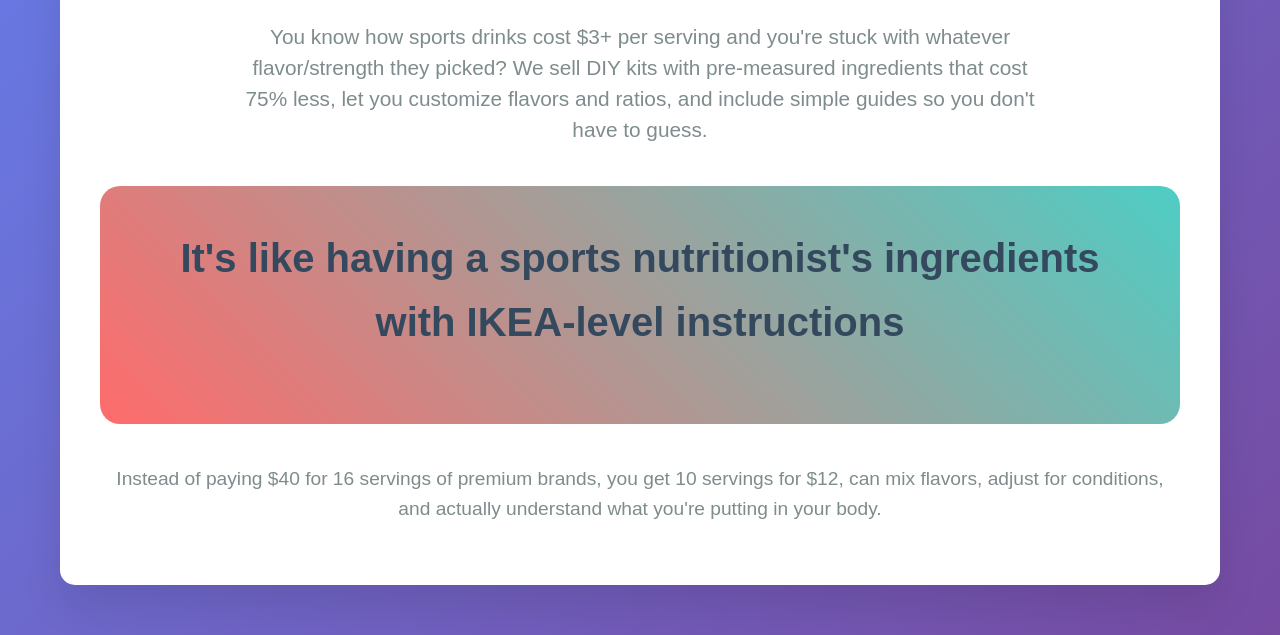
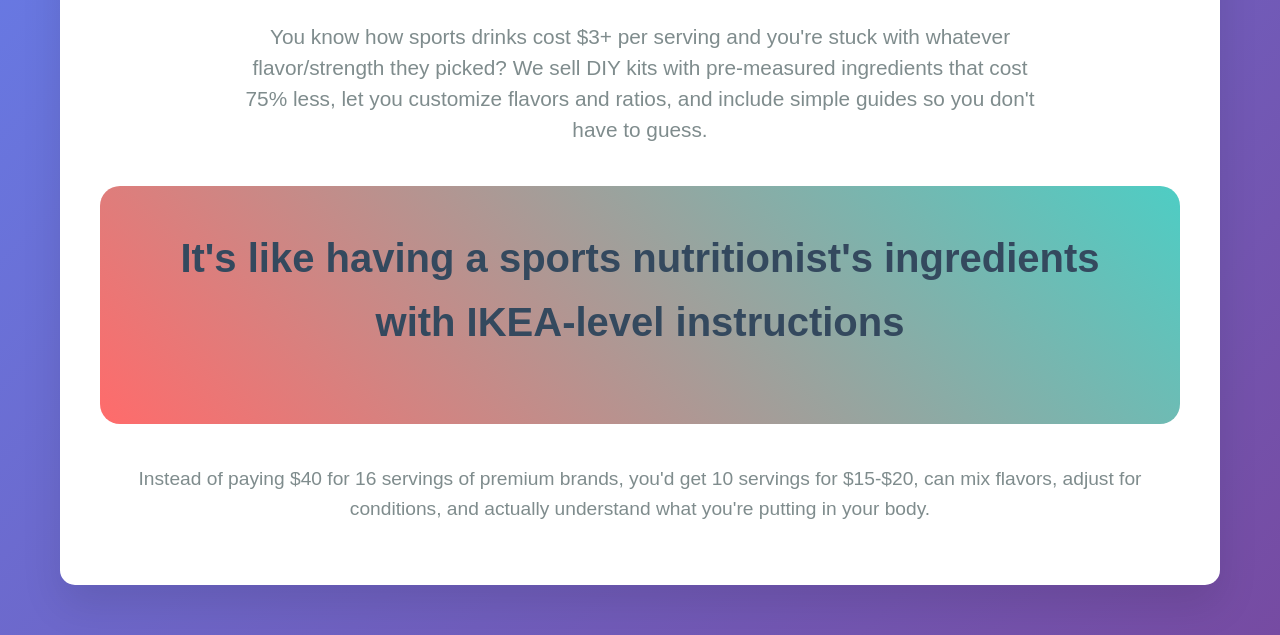
Before and after one commit to jmd-jude/fuelcraft, a plain HTML site: page index.html in a window 1280 px wide. Shown: the part 256-891 px from the top of the page. Drawn offline with Linux system fonts and the light colour scheme.

```diff
--- a/index.html
+++ b/index.html
@@ -436,7 +436,7 @@
                     <h2>It's like having a sports nutritionist's ingredients with IKEA-level instructions</h2>
                 </div>
                 <p style="font-size: 1.2em; color: #7f8c8d; margin-top: 30px;">
-                    Instead of paying $40 for 16 servings of premium brands, you get 10 servings for $12,
+                    Instead of paying $40 for 16 servings of premium brands, you'd get 10 servings for $15-$20,
                     can mix flavors, adjust for conditions, and actually understand what you're putting in your body.
                 </p>
             </div>
```
